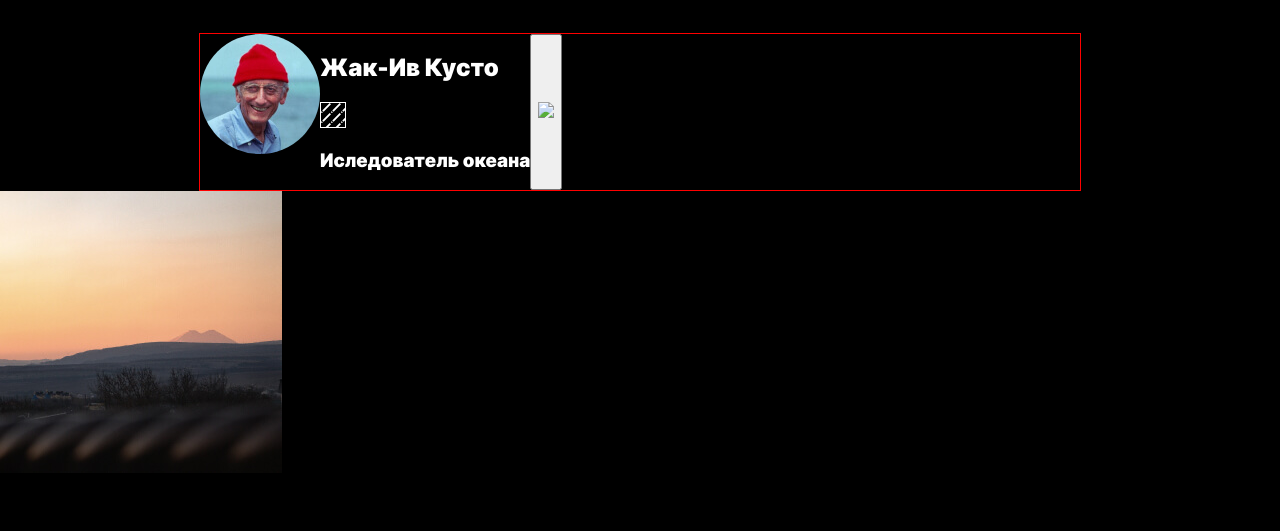
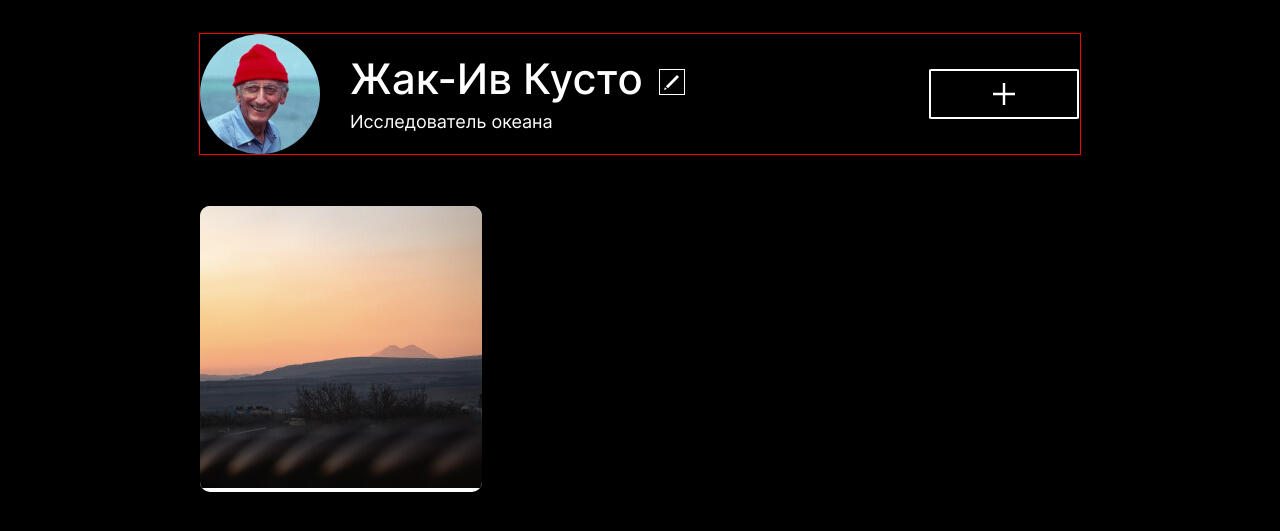
Before and after one commit to LosevaMarina/mesto-project, a plain HTML site: page index.html in a window 1280 px wide. Shown: the part 123-654 px from the top of the page. Drawn offline with Linux system fonts and the light colour scheme.

Commit message:
profile elements element(1/2)

```diff
--- /dev/null
+++ b/blocks/element/__photo/element__photo.css
@@ -0,0 +1,5 @@
+.element__photo {
+    height: 282px;
+    max-width: 100%;
+    object-fit: cover;
+}
--- /dev/null
+++ b/blocks/element/element.css
@@ -0,0 +1,7 @@
+.element {
+    max-width: 282px;
+    max-height: 361px;
+    background-color: #FFF;
+    border-radius: 10px;
+    overflow: hidden;
+}
--- /dev/null
+++ b/blocks/elements/elements.css
@@ -0,0 +1,7 @@
+.elements {
+    display: grid;
+    grid-template-columns: repeat(3, 1fr);
+    max-width: 880px;
+    grid-gap: 20px 17px;
+    margin: 51px auto 67px;
+}
--- a/blocks/profile/__add/profile__add.css
+++ b/blocks/profile/__add/profile__add.css
@@ -0,0 +1,18 @@
+.profile__add {
+    width: 150px;
+    height: 50px;
+    border: 2px #fff solid;
+    border-radius: 2%;
+    padding: 0;
+    background-image: url(../../../images/plus.svg);
+    background-color: black;
+    background-size: 22px;
+    background-repeat: no-repeat;
+    background-position: center;
+    cursor: pointer;
+}
+
+.profile__add:hover {
+    transition: 0.5s ease;
+    opacity: 0.6;
+}
--- a/blocks/profile/__avatar/profile__avatar.css
+++ b/blocks/profile/__avatar/profile__avatar.css
@@ -4,4 +4,5 @@
     height: 120px;
     border-radius: 50%;
     background-color: #C4C4C4;
+    margin-right: 30px;
 }
--- a/blocks/profile/__edit/profile__edit.css
+++ b/blocks/profile/__edit/profile__edit.css
@@ -1,7 +1,17 @@
 .profile__edit {
     width: 24px;
     height: 24px;
+    margin-bottom: 8px;
+    margin-left: 16px;
     border: 1px #fff solid;
     background-image: url(../../../images/pansel.svg);
+    background-size: 15px;
+    background-repeat: no-repeat;
+    background-position: center;
+    cursor: pointer;
+}
 
+.profile__edit:hover {
+    transition: 0.5s ease;
+    opacity: 0.6;
 }
--- a/blocks/profile/__info/profile__info.css
+++ b/blocks/profile/__info/profile__info.css
@@ -0,0 +1,8 @@
+.profile__info {
+    margin: 0;
+    margin-right: 244px;
+    max-width: 336px;
+    display: flex;
+    flex-direction: column;
+    justify-content: center;
+}
--- /dev/null
+++ b/blocks/profile/__name-edit/profile__name-edit.css
@@ -0,0 +1,5 @@
+.profile__name-edit {
+    display: flex;
+    margin-bottom: 8px;
+    align-items: flex-end;
+}
--- a/blocks/profile/__name/profile__name.css
+++ b/blocks/profile/__name/profile__name.css
@@ -0,0 +1,8 @@
+.profile__name {
+    margin: 0;
+    font-style: normal;
+    font-weight: 500;
+    font-size: 42px;
+    line-height: 48px;
+    max-width: 294px;
+}
--- a/blocks/profile/__proffesion/profile__proffesion.css
+++ b/blocks/profile/__proffesion/profile__proffesion.css
@@ -0,0 +1,7 @@
+.profile__proffesion {
+    margin: 0;
+    font-style: normal;
+    font-weight: 400;
+    font-size: 18px;
+    line-height: 22px;
+}
--- a/blocks/profile/profile.css
+++ b/blocks/profile/profile.css
@@ -4,4 +4,5 @@
     margin: 0 auto;
     margin-top: 36.25px;
     display: flex;
+    align-items: center;
 }
--- a/index.html
+++ b/index.html
@@ -19,13 +19,14 @@
         <div class="profile__avatar"></div>
       <!--<img src="./images/kusto.jpg" alt="Фото профиля" class="profile__avatar">-->
       <div class="profile__info">
-        <h2 class="profile__name">Жак-Ив Кусто</h2>
-        <buttom class="profile__edit" type="button" aria-label="кнопка редактирования профиля">
-        </buttom>
-        <h3 class="profile__proffesion">Иследователь океана</h3>
+        <div class="profile__name-edit">
+          <h2 class="profile__name">Жак-Ив Кусто</h2>
+          <buttom class="profile__edit" type="button" aria-label="кнопка редактирования профиля">
+          </buttom>
+        </div>
+        <h3 class="profile__proffesion">Исследователь океана</h3>
       </div>
       <button class="profile__add" type="button" aria-label="кнопка добавить">
-        <img src="./images/Vector_2.svg">
       </button>
     </section>
 
--- a/pages/index.css
+++ b/pages/index.css
@@ -9,4 +9,8 @@
 @import url(../blocks/profile/__edit/profile__edit.css);
 @import url(../blocks/profile/__info/profile__info.css);
 @import url(../blocks/profile/__name/profile__name.css);
+@import url(../blocks/profile/__name-edit/profile__name-edit.css);
 @import url(../blocks/profile/__proffesion/profile__proffesion.css);
+@import url(../blocks/elements/elements.css);
+@import url(../blocks/element/element.css);
+@import url(../blocks/element/__photo/element__photo.css);
```
Also changed, not shown: images/plus.svg (added).
